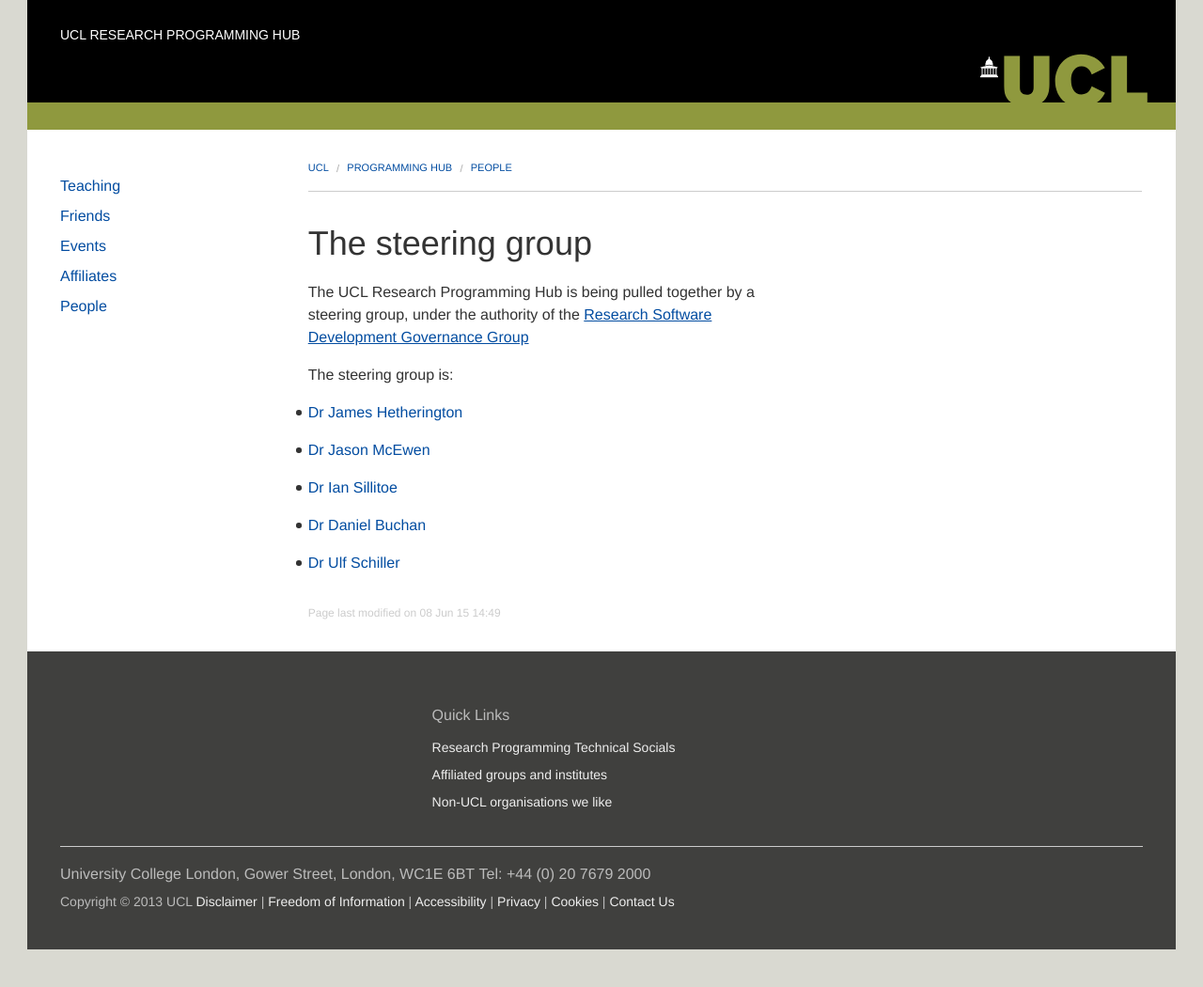
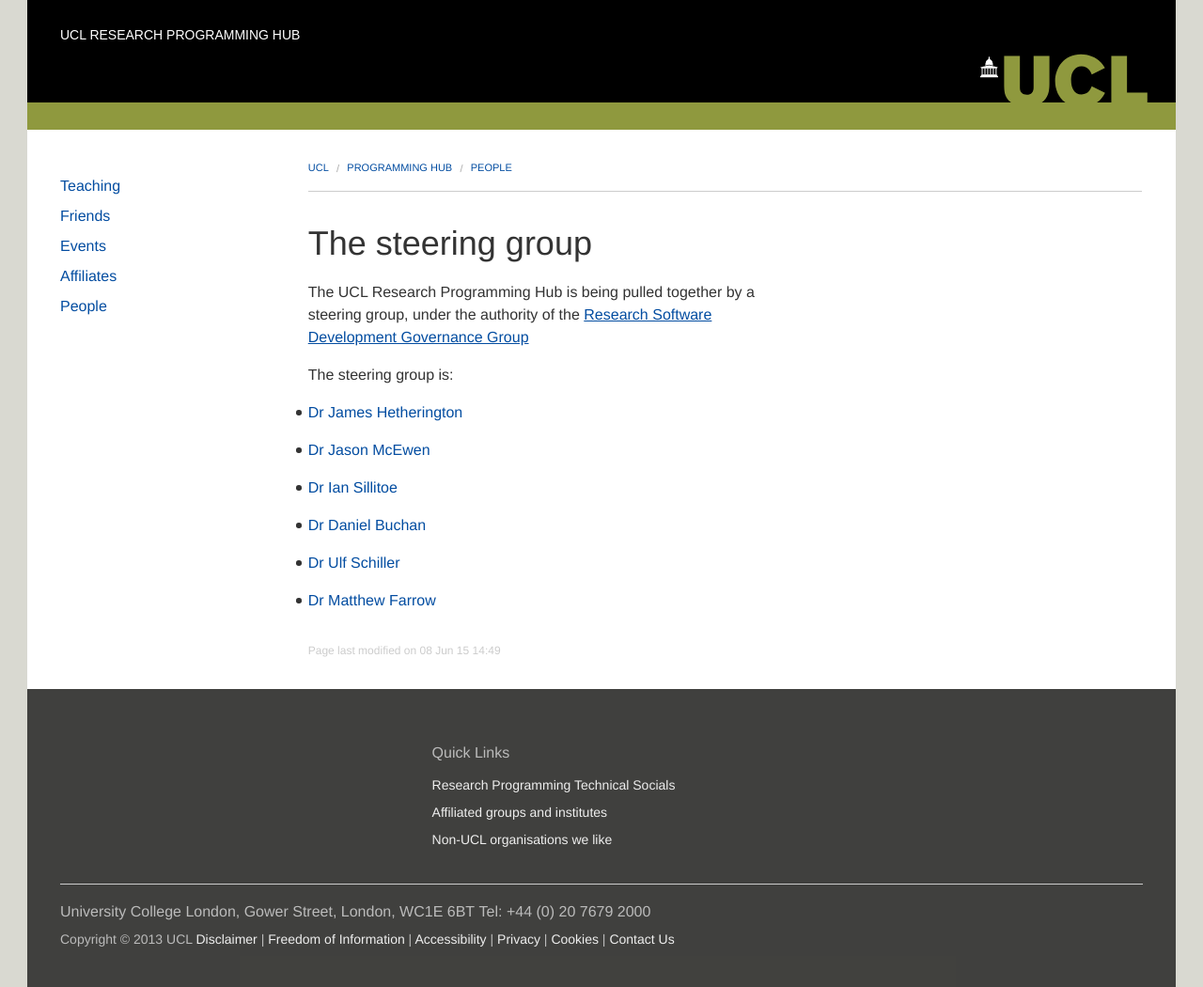
Before and after one commit to UCLProgrammingHub/web, a Jekyll site: the page built from people/index.md, in a window 1280 px wide. Shown: the whole page at 94% size. Built offline with Jekyll 4.4.1, drawn with Linux system fonts in a browser that asks for light colours; before the commit the page ends 1010 px from its top, so only the background shows below that.

Commit message:
Update index.md
Added my name to the steering group list.

```diff
--- a/people/index.md
+++ b/people/index.md
@@ -19,3 +19,4 @@ The steering group is:
 * [Dr Ian Sillitoe](http://www.biochem.ucl.ac.uk/~sillitoe/)
 * [Dr Daniel Buchan](http://www.cs.ucl.ac.uk/people_new/D.Buchan.html/)
 * [Dr Ulf Schiller](http://www.lattice-boltzmann.de)
+* [Dr Matthew Farrow](http://www.ucl.ac.uk/klmc/People/Farrow.html)
```
